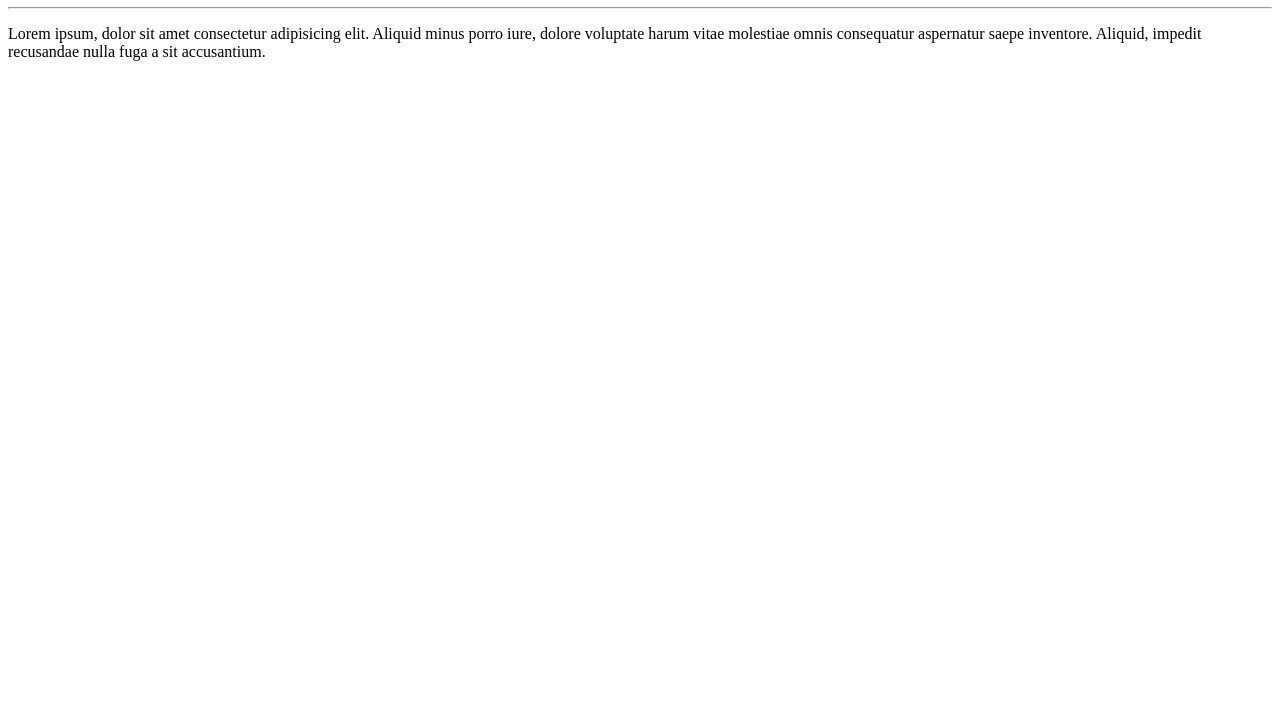
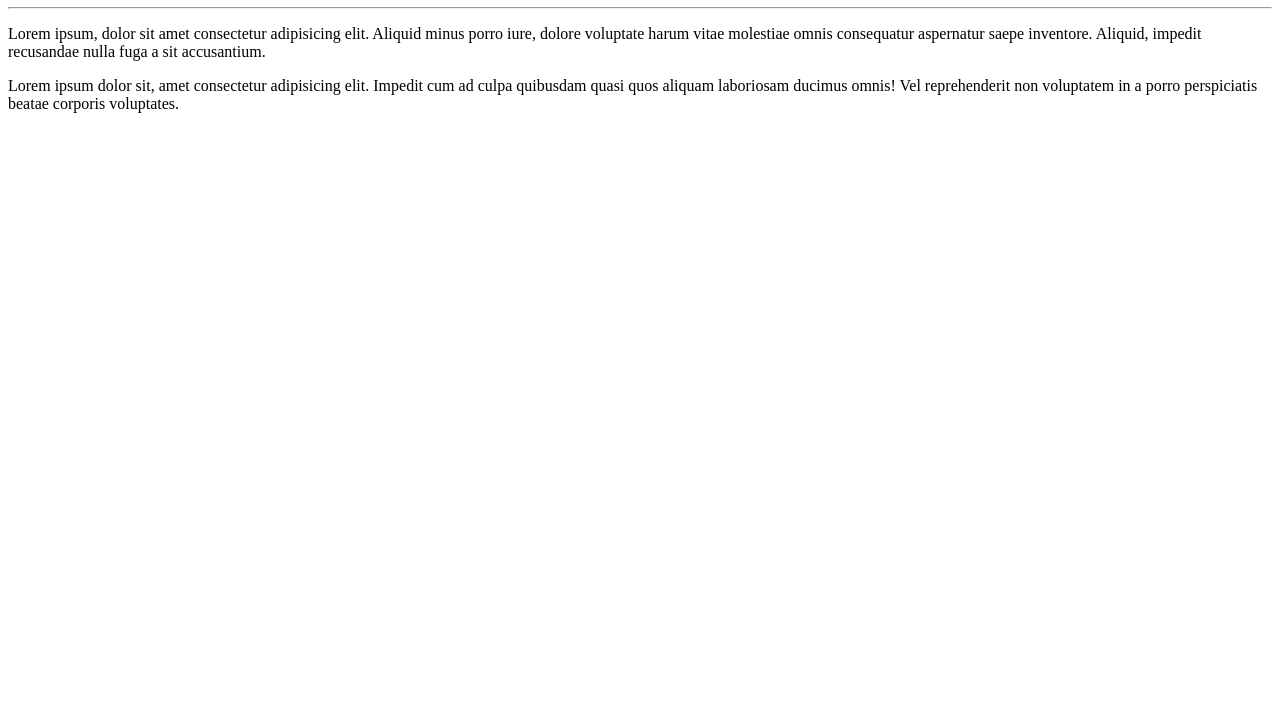
Before and after one commit to AlexRochaSilva/Ola-Mundo, a plain HTML site: page site-exemplo/index.html in a window 1280 px wide. Shown: the part 73-800 px from the top of the page. Drawn offline with Linux system fonts and the light colour scheme.

Commit message:
Adicionei um parágrafo

```diff
--- a/site-exemplo/index.html
+++ b/site-exemplo/index.html
@@ -10,5 +10,7 @@
     <hr>
     <p>Lorem ipsum, dolor sit amet consectetur adipisicing elit. Aliquid minus porro iure, dolore voluptate harum vitae molestiae omnis consequatur aspernatur saepe inventore. Aliquid, impedit recusandae nulla fuga a sit accusantium.</p>
 
+    <p>Lorem ipsum dolor sit, amet consectetur adipisicing elit. Impedit cum ad culpa quibusdam quasi quos aliquam laboriosam ducimus omnis! Vel reprehenderit non voluptatem in a porro perspiciatis beatae corporis voluptates.</p>
+
 </body>
 </html>
```
